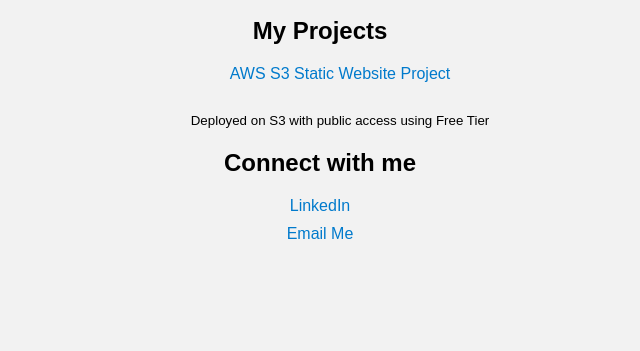
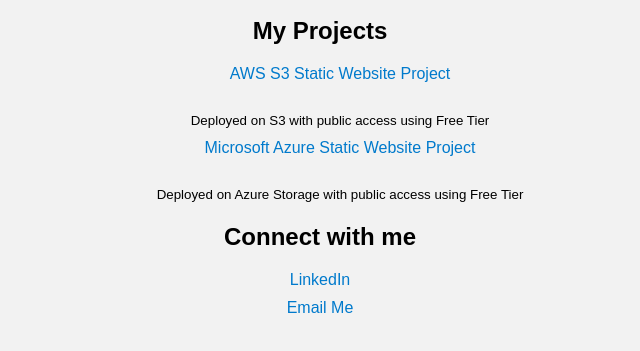
Before and after one commit to dborja14/dborja14.github.io, a plain HTML site: page index.html in a window 1280 px wide. Shown: the part 129-480 px from the top of the page, without its empty margins (320-960 px from the left). Drawn offline with Linux system fonts and the light colour scheme.

Commit message:
Added Azure project link

```diff
--- a/index.html
+++ b/index.html
@@ -18,6 +18,10 @@
     <a href="https://github.com/dborja14/aws-static-website-s3" target="_blank">AWS S3 Static Website Project</a>
     <br>
     <small>Deployed on S3 with public access using Free Tier</small>
+    <br>
+    <a href="https://github.com/dborja14/azure-static-website" target="_blank">Microsoft Azure Static Website Project</a>
+    <br>
+    <small>Deployed on Azure Storage with public access using Free Tier</small>
   </ul>
 
   <h2>Connect with me</h2>
```
